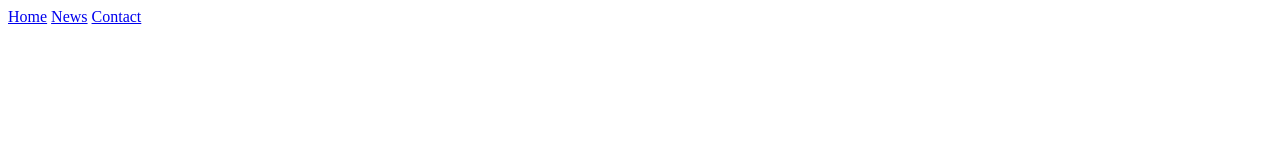
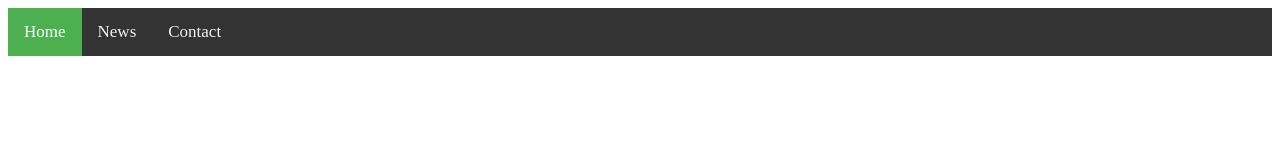
Before and after one commit to AwesomeTMC/Standard-Studios, a plain HTML site: page index.html in a window 1280 px wide. Drawn offline with Linux system fonts and the light colour scheme.

Commit message:
Update index.html

```diff
--- a/index.html
+++ b/index.html
@@ -1,4 +1,7 @@
-<title>Standard Studios</title>
+<head>
+  <link rel="stylesheet" href="topbar.css">
+  <title>Standard Studios</title>
+</head>
 <div class="topnav">
   <a class="active" href="/index.html">Home</a>
   <a href="/news">News</a>
```
